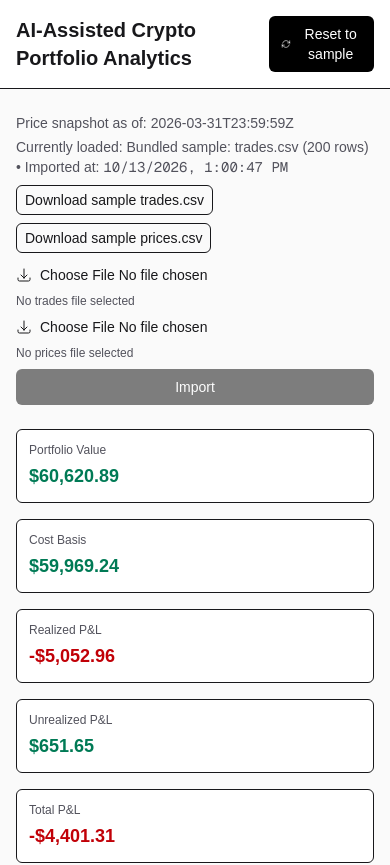
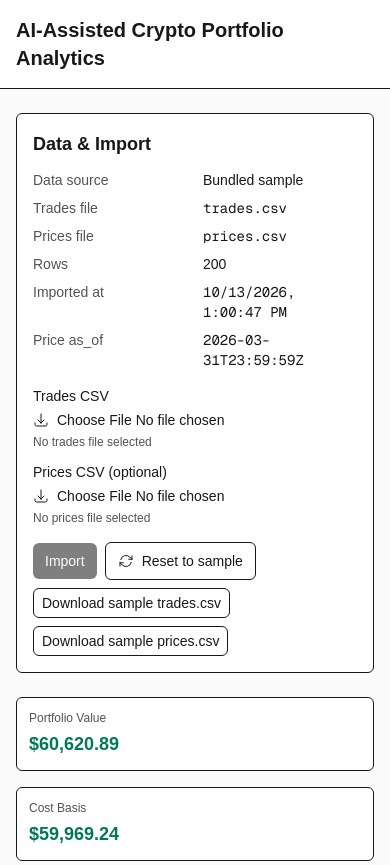
Before and after one commit to trungdoit/crypto-portfolio-analytics, a Next.js app: page / in a window 390 px wide. Shown: the top 865 px of the page. Built offline with nearby package versions, Linux system fonts and the light colour scheme.

Commit message:
ux(import): rework into responsive card with info grid, file inputs, actions, and sample download links; fix alignment and wrapping for mobile/desktop
Co-authored-by: dttr278 <dttr278@gmail.com>

```diff
--- a/src/app/page.tsx
+++ b/src/app/page.tsx
@@ -33,6 +33,8 @@ export default function Home() {
   const [loadedTradesName, setLoadedTradesName] = useState<string>("trades.csv");
   const [loadedPricesName, setLoadedPricesName] = useState<string>("prices.csv");
   const [importedAt, setImportedAt] = useState<string | null>(null);
+  const [tradesFile, setTradesFile] = useState<File | null>(null);
+  const [pricesFile, setPricesFile] = useState<File | null>(null);
   const [filters, setFilters] = useState<{ symbol: string; exchange: string; side: string; from: string; to: string }>({
     symbol: "ALL",
     exchange: "ALL",
@@ -220,9 +222,99 @@ export default function Home() {
       <header className="border-b bg-white">
         <div className="mx-auto max-w-7xl px-4 py-4 flex items-center justify-between">
           <h1 className="text-xl font-semibold">AI-Assisted Crypto Portfolio Analytics</h1>
+        </div>
+      </header>
+      <main className="mx-auto max-w-7xl px-4 py-6">
+        {/* Data & Import Card */}
+        <section className="mb-6">
+          <div className="rounded-md border bg-white p-4">
+            <div className="mb-3 flex items-center justify-between">
+              <h2 className="text-lg font-semibold">Data & Import</h2>
+            </div>
+            <div className="grid grid-cols-1 gap-4 md:grid-cols-2">
+              {/* Info grid */}
+              <div>
+                <dl className="grid grid-cols-2 gap-x-4 gap-y-2 text-sm">
+                  <dt className="text-zinc-600">Data source</dt>
+                  <dd className="font-medium">
+                    {loadedSource === "sample" ? "Bundled sample" : "Uploaded"}
+                  </dd>
+                  <dt className="text-zinc-600">Trades file</dt>
+                  <dd className="font-mono truncate" title={loadedTradesName}>
+                    {loadedTradesName}
+                  </dd>
+                  <dt className="text-zinc-600">Prices file</dt>
+                  <dd className="font-mono truncate" title={loadedPricesName}>
+                    {loadedPricesName}
+                  </dd>
+                  <dt className="text-zinc-600">Rows</dt>
+                  <dd className="font-medium">{trades ? trades.length : "—"}</dd>
+                  <dt className="text-zinc-600">Imported at</dt>
+                  <dd className="font-mono">
+                    {importedAt ? new Date(importedAt).toLocaleString() : "—"}
+                  </dd>
+                  <dt className="text-zinc-600">Price as_of</dt>
+                  <dd className="font-mono">{asOf ?? "Unknown"}</dd>
+                </dl>
+                {missingPrices.length > 0 && (
+                  <p className="mt-2 inline-flex items-center gap-2 text-sm text-amber-700">
+                    <ExclamationTriangleIcon className="h-4 w-4" />
+                    Missing prices for: {missingPrices.join(", ")}
+                  </p>
+                )}
+              </div>
+              {/* File inputs */}
+              <div className="flex flex-col gap-3">
+                <label className="flex flex-col gap-1 text-sm">
+                  <span className="font-medium">Trades CSV</span>
                   <div className="flex items-center gap-2">
+                    <ArrowDownTrayIcon className="h-4 w-4" />
+                    <input
+                      type="file"
+                      accept=".csv"
+                      onChange={(e) => {
+                        const f = e.target.files?.[0] ?? null;
+                        setTradesFile(f);
+                      }}
+                      aria-label="Upload trades CSV"
+                    />
+                  </div>
+                  <span className="text-xs text-zinc-600 truncate" aria-live="polite" title={tradesFile?.name}>
+                    {tradesFile ? `Selected: ${tradesFile.name}` : "No trades file selected"}
+                  </span>
+                </label>
+                <label className="flex flex-col gap-1 text-sm">
+                  <span className="font-medium">Prices CSV (optional)</span>
+                  <div className="flex items-center gap-2">
+                    <ArrowDownTrayIcon className="h-4 w-4" />
+                    <input
+                      type="file"
+                      accept=".csv"
+                      onChange={(e) => {
+                        const f = e.target.files?.[0] ?? null;
+                        setPricesFile(f);
+                      }}
+                      aria-label="Upload prices CSV (optional)"
+                    />
+                  </div>
+                  <span className="text-xs text-zinc-600 truncate" aria-live="polite" title={pricesFile?.name}>
+                    {pricesFile ? `Selected: ${pricesFile.name}` : "No prices file selected"}
+                  </span>
+                </label>
+              </div>
+            </div>
+            {/* Actions */}
+            <div className="mt-4 flex flex-col gap-2 md:flex-row md:items-center md:justify-between">
+              <div className="flex flex-wrap items-center gap-2">
                 <button
-              className="inline-flex items-center gap-2 rounded-md bg-black text-white px-3 py-2 text-sm hover:bg-zinc-800"
+                  className="rounded-md bg-black px-3 py-2 text-sm text-white hover:bg-zinc-800 disabled:opacity-50"
+                  onClick={() => handleImport(tradesFile, pricesFile)}
+                  disabled={!tradesFile}
+                >
+                  Import
+                </button>
+                <button
+                  className="inline-flex items-center gap-2 rounded-md border px-3 py-2 text-sm hover:bg-zinc-50"
                   onClick={() => resetToSample()}
                   title="Reset to bundled sample data"
                 >
@@ -230,30 +322,7 @@ export default function Home() {
                   Reset to sample
                 </button>
               </div>
-        </div>
-      </header>
-      <main className="mx-auto max-w-7xl px-4 py-6">
-        {/* Price as_of and importer */}
-        <section className="mb-6 flex flex-col gap-3 md:flex-row md:items-center md:justify-between">
-          <div>
-            <p className="text-sm text-zinc-600">
-              Price snapshot as of: <span className="font-medium">{asOf ?? "Unknown"}</span>
-            </p>
-            <p className="mt-1 text-sm text-zinc-600">
-              Currently loaded:{" "}
-              <span className="font-medium">
-                {loadedSource === "sample" ? "Bundled sample" : "Uploaded"}: {loadedTradesName}
-              </span>{" "}
-              ({trades ? `${trades.length} rows` : "—"}) • Imported at:{" "}
-              <span className="font-mono">{importedAt ? new Date(importedAt).toLocaleString() : "—"}</span>
-            </p>
-            {missingPrices.length > 0 && (
-              <p className="mt-1 inline-flex items-center gap-2 text-sm text-amber-700">
-                <ExclamationTriangleIcon className="h-4 w-4" />
-                Missing prices for: {missingPrices.join(", ")}
-              </p>
-            )}
-            <div className="mt-2 flex flex-wrap items-center gap-2 text-sm">
+              <div className="flex flex-wrap items-center gap-2 text-sm">
                 <a
                   className="rounded-md border px-2 py-1 hover:bg-zinc-50"
                   href="/data/trades.csv"
@@ -272,7 +341,7 @@ export default function Home() {
                 </a>
               </div>
             </div>
-          <ImportControls onImport={handleImport} />
+          </div>
         </section>
 
         {/* Loading / error / empty states */}
@@ -584,42 +653,4 @@ function Td({ children, className = "" }: { children: React.ReactNode; className
   return <td className={`px-3 py-2 ${className}`}>{children}</td>;
 }
 
-function ImportControls({ onImport }: { onImport: (trades: File | null, prices: File | null) => void }) {
-  const [tradesFile, setTradesFile] = useState<File | null>(null);
-  const [pricesFile, setPricesFile] = useState<File | null>(null);
-  return (
-    <div className="flex flex-col gap-2 sm:flex-row sm:items-center">
-      <label className="flex items-center gap-2 text-sm">
-        <ArrowDownTrayIcon className="h-4 w-4" />
-        <input
-          type="file"
-          accept=".csv"
-          onChange={(e) => setTradesFile(e.target.files?.[0] ?? null)}
-          aria-label="Upload trades CSV"
-        />
-      </label>
-      <span className="text-xs text-zinc-600" aria-live="polite">
-        {tradesFile ? `Selected: ${tradesFile.name}` : "No trades file selected"}
-      </span>
-      <label className="flex items-center gap-2 text-sm">
-        <ArrowDownTrayIcon className="h-4 w-4" />
-        <input
-          type="file"
-          accept=".csv"
-          onChange={(e) => setPricesFile(e.target.files?.[0] ?? null)}
-          aria-label="Upload prices CSV (optional)"
-        />
-      </label>
-      <span className="text-xs text-zinc-600" aria-live="polite">
-        {pricesFile ? `Selected: ${pricesFile.name}` : "No prices file selected"}
-      </span>
-      <button
-        className="rounded-md bg-black px-3 py-2 text-sm text-white hover:bg-zinc-800 disabled:opacity-50"
-        onClick={() => onImport(tradesFile, pricesFile)}
-        disabled={!tradesFile}
-      >
-        Import
-      </button>
-    </div>
-  );
-}
+// end
```
Lines whose indentation alone changed are shown as unchanged.
